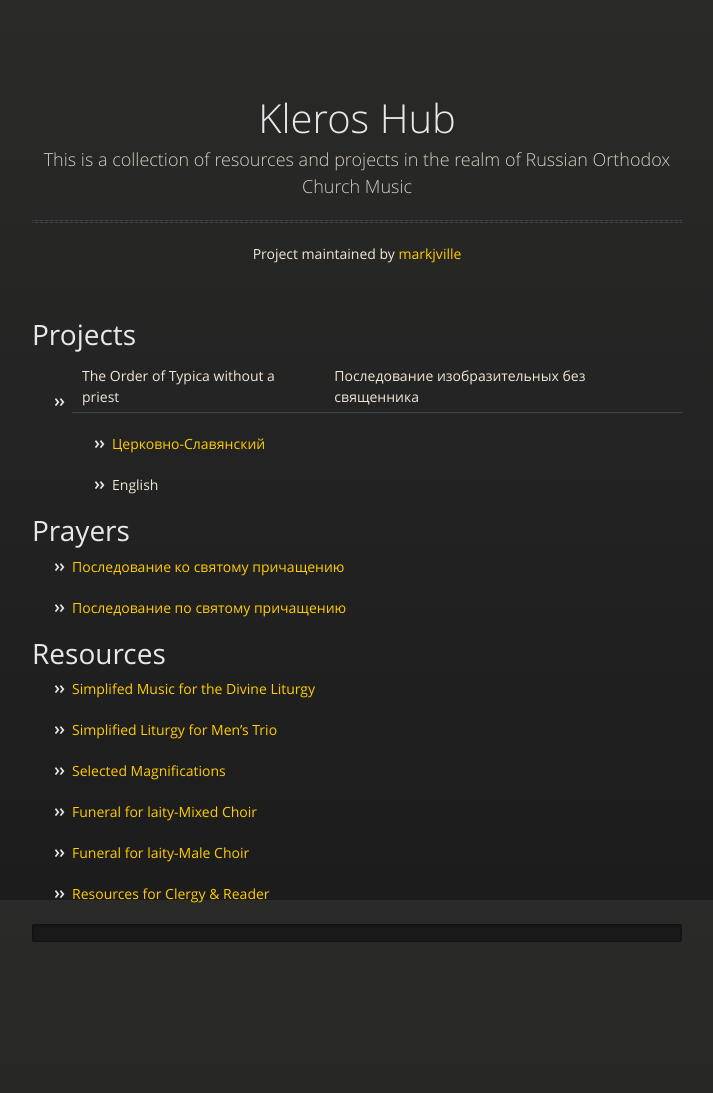
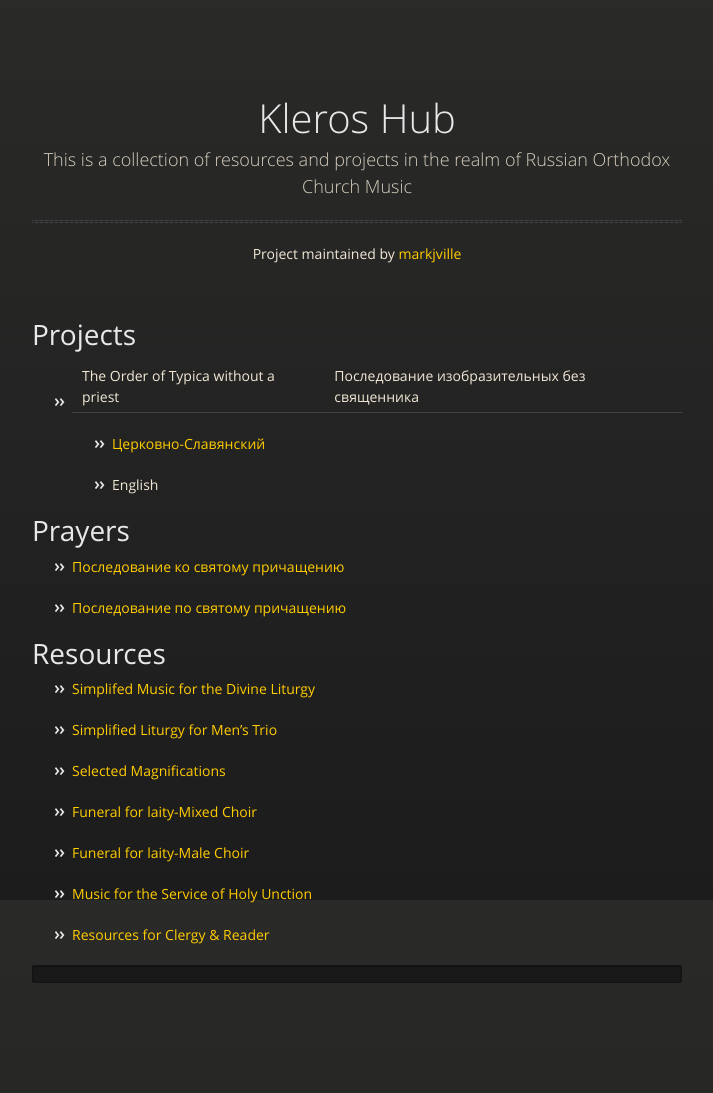
Before and after one commit to markjville/markjville.github.io, a Jekyll site: the page built from index.md, in a window 1280 px wide. Shown: the whole page, without its empty margins (283-996 px from the left). Built offline with Jekyll 4.4.1, drawn with Linux system fonts in a browser that asks for light colours; our own code applies the rules of GitHub Pages for plain Markdown files; before the commit the page ends 1052 px from its top, so only the background shows below that.

Commit message:
Update index.md

```diff
--- a/index.md
+++ b/index.md
@@ -27,6 +27,8 @@
 
 - [Funeral for laity-Male Choir](docs/Funeral-TTBB.pdf)
 
+- [Music for the Service of Holy Unction](/docs/unction.pdf)
+
 - [Resources for Clergy & Reader](clergy-resources.md)
 
 
```
